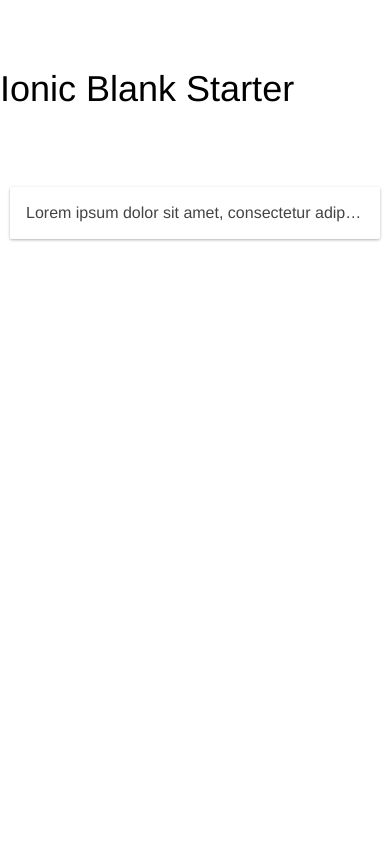
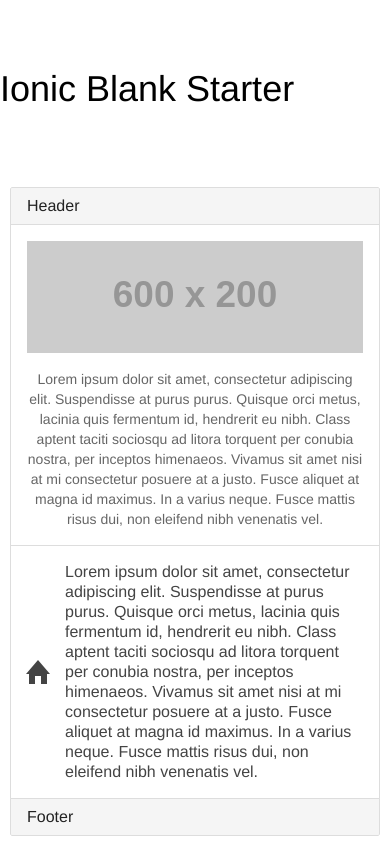
Before and after one commit to tingplenting/learn-ionic, a website: page www/index.html in a window 390 px wide. Drawn offline with Linux system fonts and the light colour scheme; some packages are replaced by stand-ins of ours; files that its build step writes are made by us from their sources; placeholder pictures from the web are drawn by us; files whose address does not match are found by name.

Commit message:
-inset, -divider, -body, -text-wrap

```diff
--- a/www/index.html
+++ b/www/index.html
@@ -35,10 +35,17 @@
 
       <ion-content>
 
-        <div class="card">
-          <div class="item">
+        <div class="list list-inset">
+          <div class="item item-divider">Header</div>
+          <div class="item item-image item-body"><!-- item-body : do not need item-text-wrap -->
+            <img src="http://placehold.it/600x200" alt="Item image">
+            <p>Lorem ipsum dolor sit amet, consectetur adipiscing elit. Suspendisse at purus purus. Quisque orci metus, lacinia quis fermentum id, hendrerit eu nibh. Class aptent taciti sociosqu ad litora torquent per conubia nostra, per inceptos himenaeos. Vivamus sit amet nisi at mi consectetur posuere at a justo. Fusce aliquet at magna id maximus. In a varius neque. Fusce mattis risus dui, non eleifend nibh venenatis vel.</p>
+          </div>
+          <div class="item item-icon-left item-text-wrap"><!-- item-text-wrap : wrap text -->
+            <i class="icon ion-home"></i>
             Lorem ipsum dolor sit amet, consectetur adipiscing elit. Suspendisse at purus purus. Quisque orci metus, lacinia quis fermentum id, hendrerit eu nibh. Class aptent taciti sociosqu ad litora torquent per conubia nostra, per inceptos himenaeos. Vivamus sit amet nisi at mi consectetur posuere at a justo. Fusce aliquet at magna id maximus. In a varius neque. Fusce mattis risus dui, non eleifend nibh venenatis vel.
           </div>
+          <div class="item item-divider">Footer</div>
         </div>
 
       </ion-content>
```
